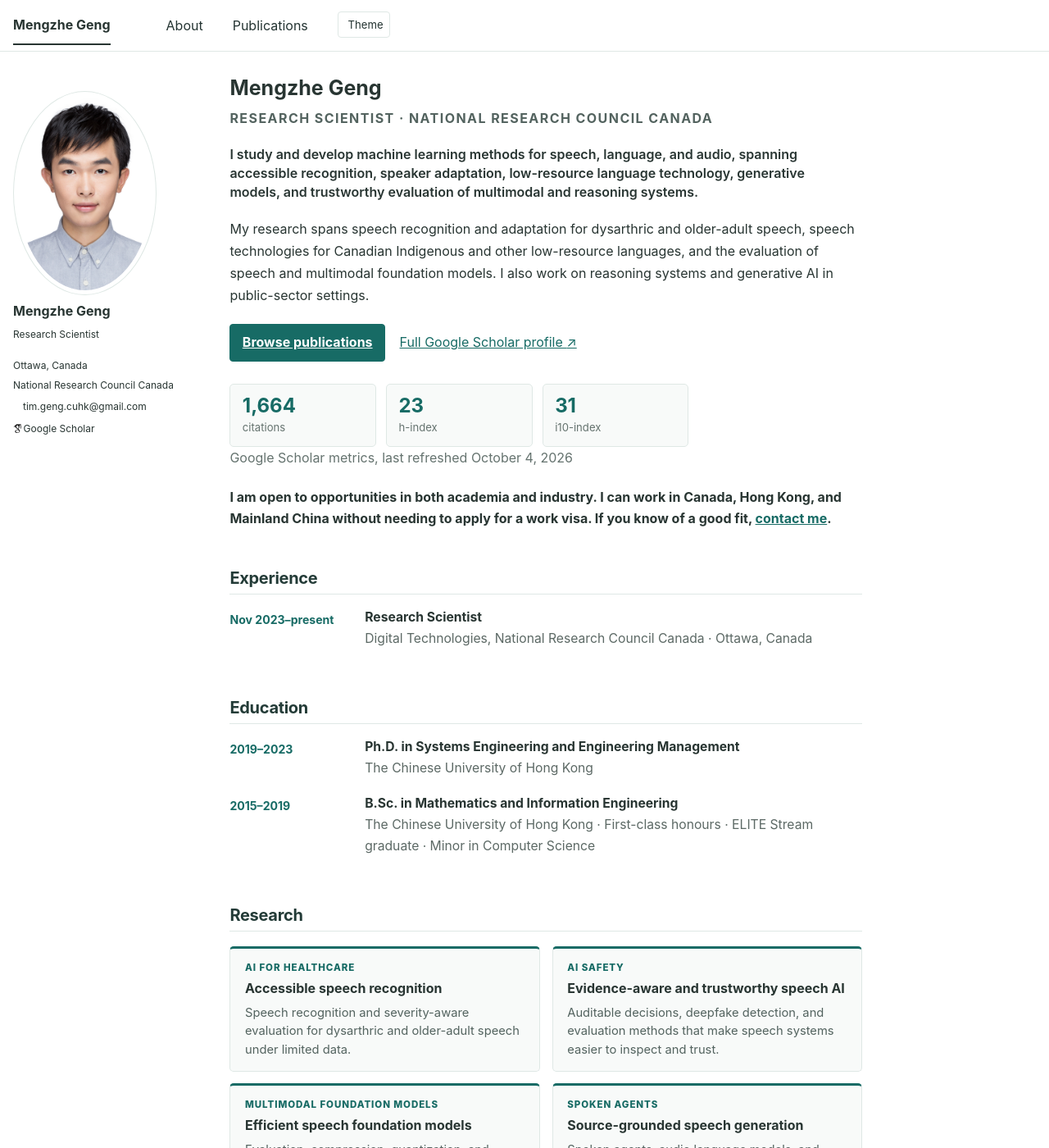
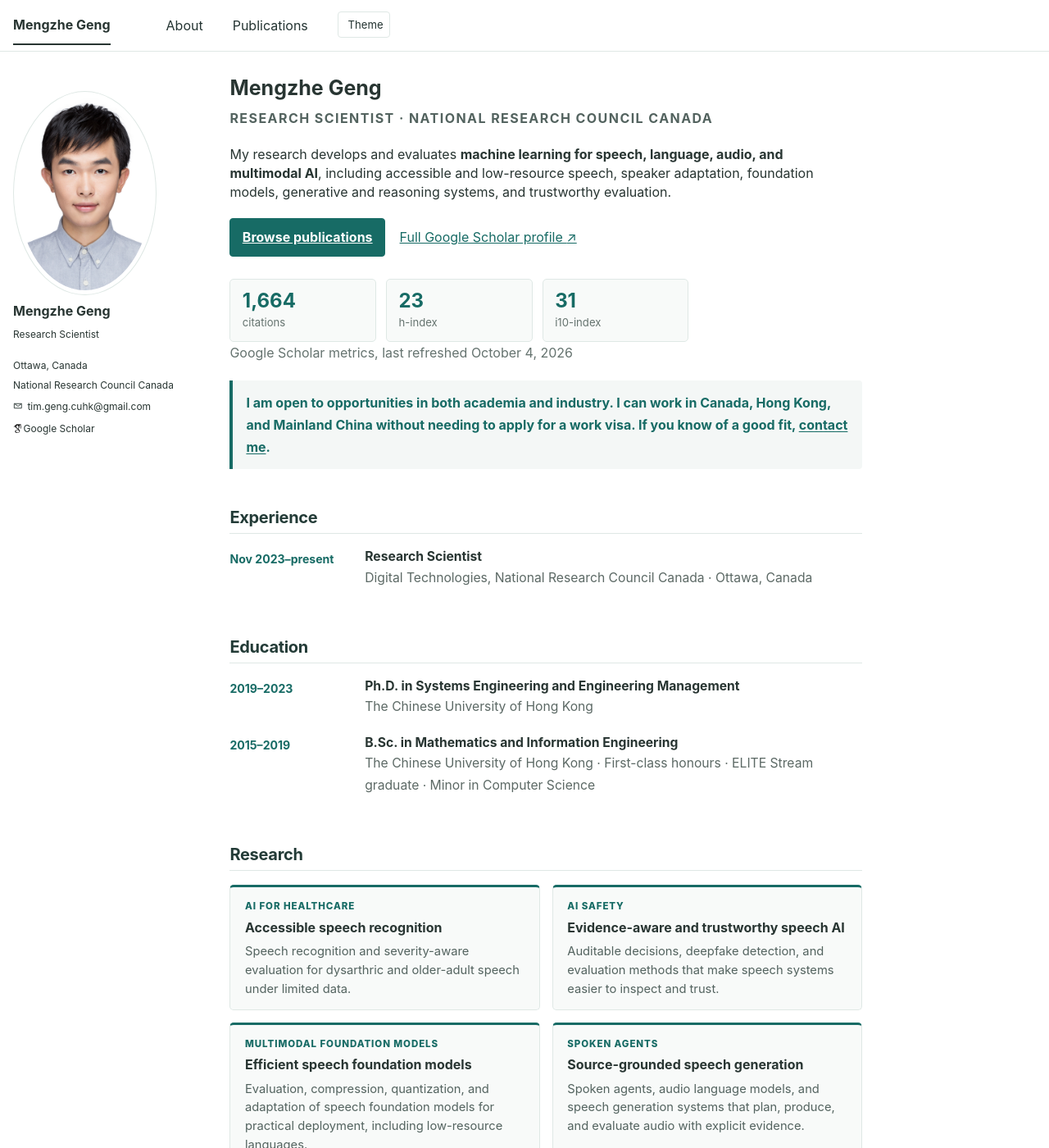
Before and after one commit to MENGZHEGENG/MENGZHEGENG.github.io, a Jekyll site: the page built from _pages/about.md, in a window 1280 px wide and 1400 px high. Shown: the whole window at 82% size. Built offline with Jekyll 4.4.1, drawn with Linux system fonts in a browser that asks for light colours; some web fonts are replaced.

Commit message:
Improve profile contact and research summary

```diff
--- a/_includes/author-profile.html
+++ b/_includes/author-profile.html
@@ -34,7 +34,7 @@
         <li><a href="{{ author.uri }}"><i class="fas fa-fw fa-link icon-pad-right" aria-hidden="true"></i>{{ site.data.ui-text[site.locale].website_label | default: "Website" }}</a></li>
       {% endif %}
       {% if author.email %}
-        <li><a href="mailto:{{ author.email }}"><i class="fas fa-fw fa-envelope icon-pad-right" aria-hidden="true"></i>{{ author.email }}</a></li>
+        <li><a href="mailto:{{ author.email }}"><svg class="author__email-icon" viewBox="0 0 24 24" aria-hidden="true" focusable="false"><path d="M3.5 6.5h17v11h-17z"/><path d="m4 7 8 6 8-6"/></svg>{{ author.email }}</a></li>
       {% endif %}
 
       <!-- Font Awesome and Academicons icons / Academic websites -->
--- a/_pages/about.md
+++ b/_pages/about.md
@@ -8,9 +8,7 @@ classes: wide
 
 <p class="eyebrow">Research Scientist <span aria-hidden="true">·</span> National Research Council Canada</p>
 
-<p class="lede">I study and develop machine learning methods for speech, language, and audio, spanning accessible recognition, speaker adaptation, low-resource language technology, generative models, and trustworthy evaluation of multimodal and reasoning systems.</p>
-
-<p>My research spans speech recognition and adaptation for dysarthric and older-adult speech, speech technologies for Canadian Indigenous and other low-resource languages, and the evaluation of speech and multimodal foundation models. I also work on reasoning systems and generative AI in public-sector settings.</p>
+<p class="lede">My research develops and evaluates <strong>machine learning for speech, language, audio, and multimodal AI</strong>, including accessible and low-resource speech, speaker adaptation, foundation models, generative and reasoning systems, and trustworthy evaluation.</p>
 
 <p class="profile-actions"><a class="button-link" href="/publications/">Browse publications</a> <a href="{{ site.author.googlescholar }}">Full Google Scholar profile <span aria-hidden="true">↗</span></a></p>
 
@@ -21,7 +19,7 @@ classes: wide
 </div>
 <p class="stats-note">Google Scholar metrics, last refreshed {{ site.data.scholar_metrics.updated_at | date: "%B %-d, %Y" }}</p>
 
-<p><strong>I am open to opportunities in both academia and industry. I can work in Canada, Hong Kong, and Mainland China without needing to apply for a work visa. If you know of a good fit, <a href="mailto:tim.geng.cuhk@gmail.com">contact me</a>.</strong></p>
+<p class="availability-notice"><strong>I am open to opportunities in both academia and industry. I can work in Canada, Hong Kong, and Mainland China without needing to apply for a work visa. If you know of a good fit, <a href="mailto:tim.geng.cuhk@gmail.com">contact me</a>.</strong></p>
 
 <h2 id="experience">Experience</h2>
 <div class="timeline-entry">
--- a/_sass/_custom.scss
+++ b/_sass/_custom.scss
@@ -91,6 +91,19 @@ html[data-theme="dark"] .google-scholar-icon {
   color: #ffffff;
 }
 
+.author__email-icon {
+  display: inline-block;
+  width: 1em;
+  height: 1em;
+  margin-right: 0.45em;
+  fill: none;
+  stroke: currentColor;
+  stroke-linecap: round;
+  stroke-linejoin: round;
+  stroke-width: 1.8;
+  vertical-align: -0.12em;
+}
+
 .eyebrow {
   margin: 0 0 1em;
   color: var(--site-muted-color);
@@ -106,8 +119,27 @@ html[data-theme="dark"] .google-scholar-icon {
   margin: 0 0 0.8em;
   color: var(--global-text-color);
   font-size: 1.35em;
-  font-weight: 600;
+  font-weight: 400;
   line-height: 1.42;
+}
+
+.lede strong {
+  font-weight: 700;
+}
+
+.availability-notice {
+  margin: 1.5em 0;
+  padding: 0.85em 1em;
+  border-left: 4px solid var(--site-focus-color);
+  border-radius: 0 4px 4px 0;
+  background: var(--site-surface-muted);
+  color: var(--site-focus-color);
+}
+
+.availability-notice a {
+  color: inherit;
+  text-decoration: underline;
+  text-underline-offset: 0.15em;
 }
 
 .profile-actions {
```
